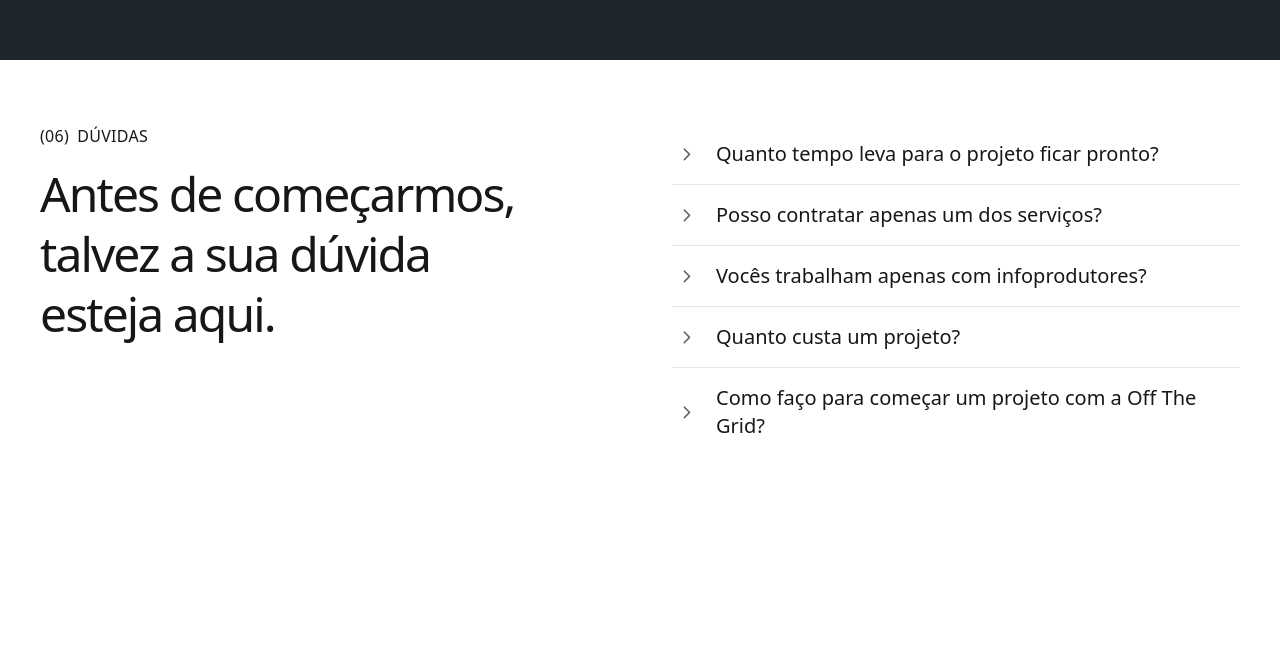
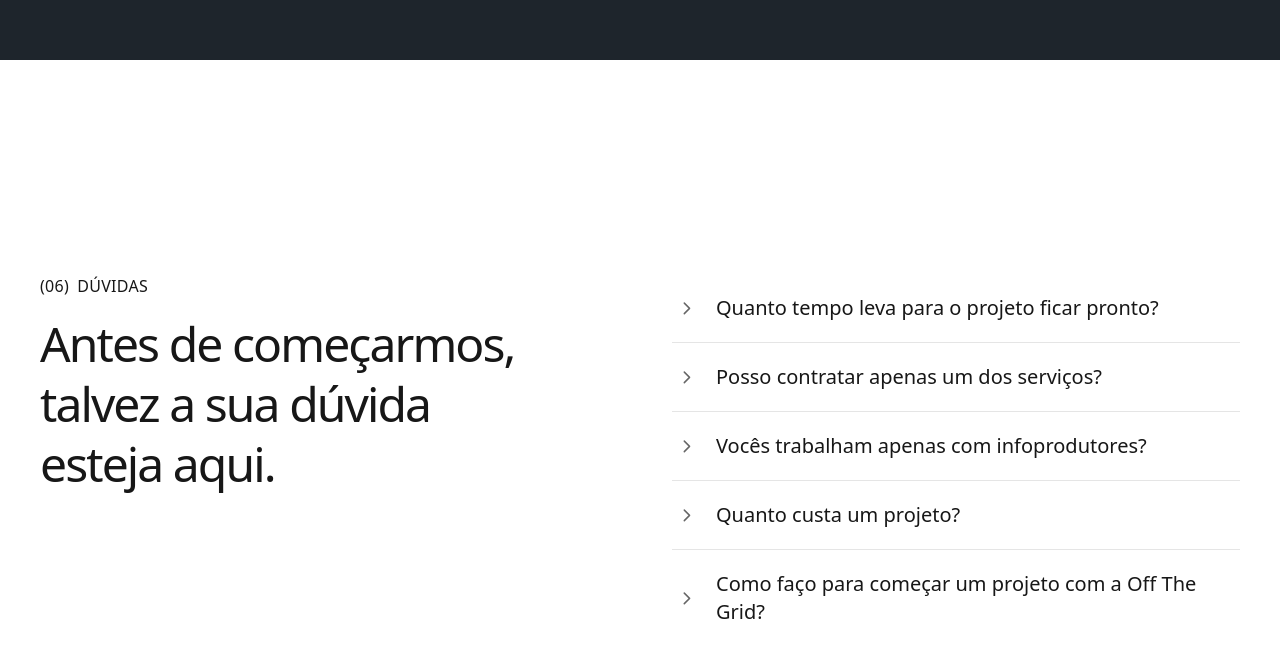
Before and after one commit to off-the-grid-pt/site, a Next.js app: page / in a window 1280 px wide. Shown: the part 8444-9102 px from the top of the page. Built offline with nearby package versions, Linux system fonts and the light colour scheme.

Commit message:
centralizar faq verticalmente

```diff
--- a/components/Faq.tsx
+++ b/components/Faq.tsx
@@ -30,7 +30,7 @@ export default function Faq() {
   const [aberta, setAberta] = useState<number | null>(null);
 
   return (
-    <Panel id="duvidas" className="px-3 py-8 lg:py-16">
+    <Panel id="duvidas" className="flex items-center px-3 py-12 lg:py-16">
       <Wrap>
         <div className="grid gap-10 lg:grid-cols-2 lg:gap-12 xl:gap-16">
           <div>
@@ -54,7 +54,7 @@ export default function Faq() {
                         onClick={() => setAberta(open ? null : i)}
                         aria-expanded={open}
                         aria-controls={`faq-painel-${i}`}
-                        className="flex w-full cursor-pointer items-center gap-4 py-4 text-left"
+                        className="flex w-full cursor-pointer items-center gap-4 py-5 text-left"
                       >
                         <span
                           className={`flex size-7 shrink-0 items-center justify-center rounded-[8px] transition-colors duration-200 ${
@@ -83,7 +83,7 @@ export default function Faq() {
                     <div
                       id={`faq-painel-${i}`}
                       hidden={!open}
-                      className="max-w-xl pb-4 pl-11 text-base leading-relaxed text-muted"
+                      className="max-w-xl pb-5 pl-11 text-base leading-relaxed text-muted"
                     >
                       {p.a}
                     </div>
```
